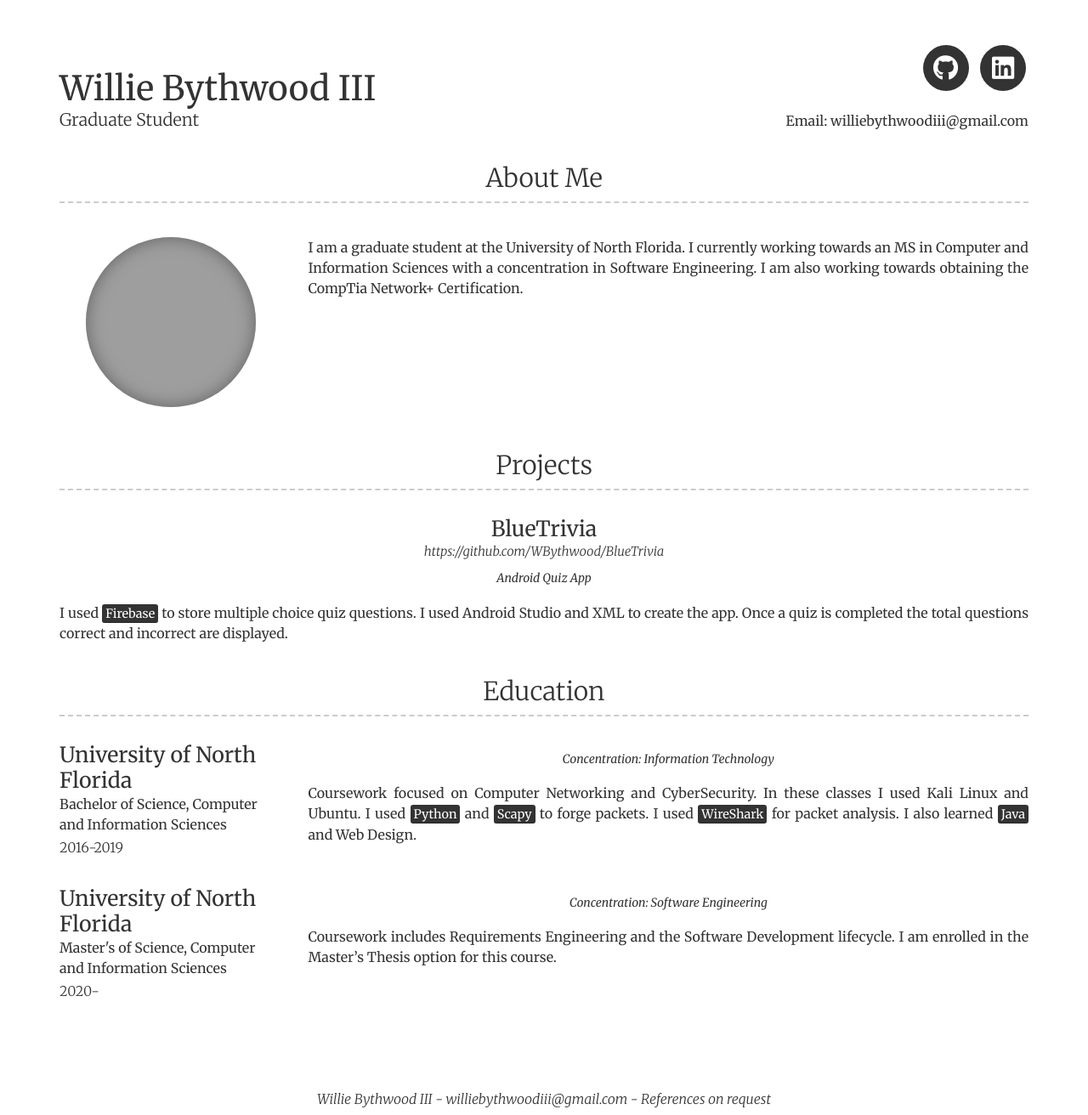
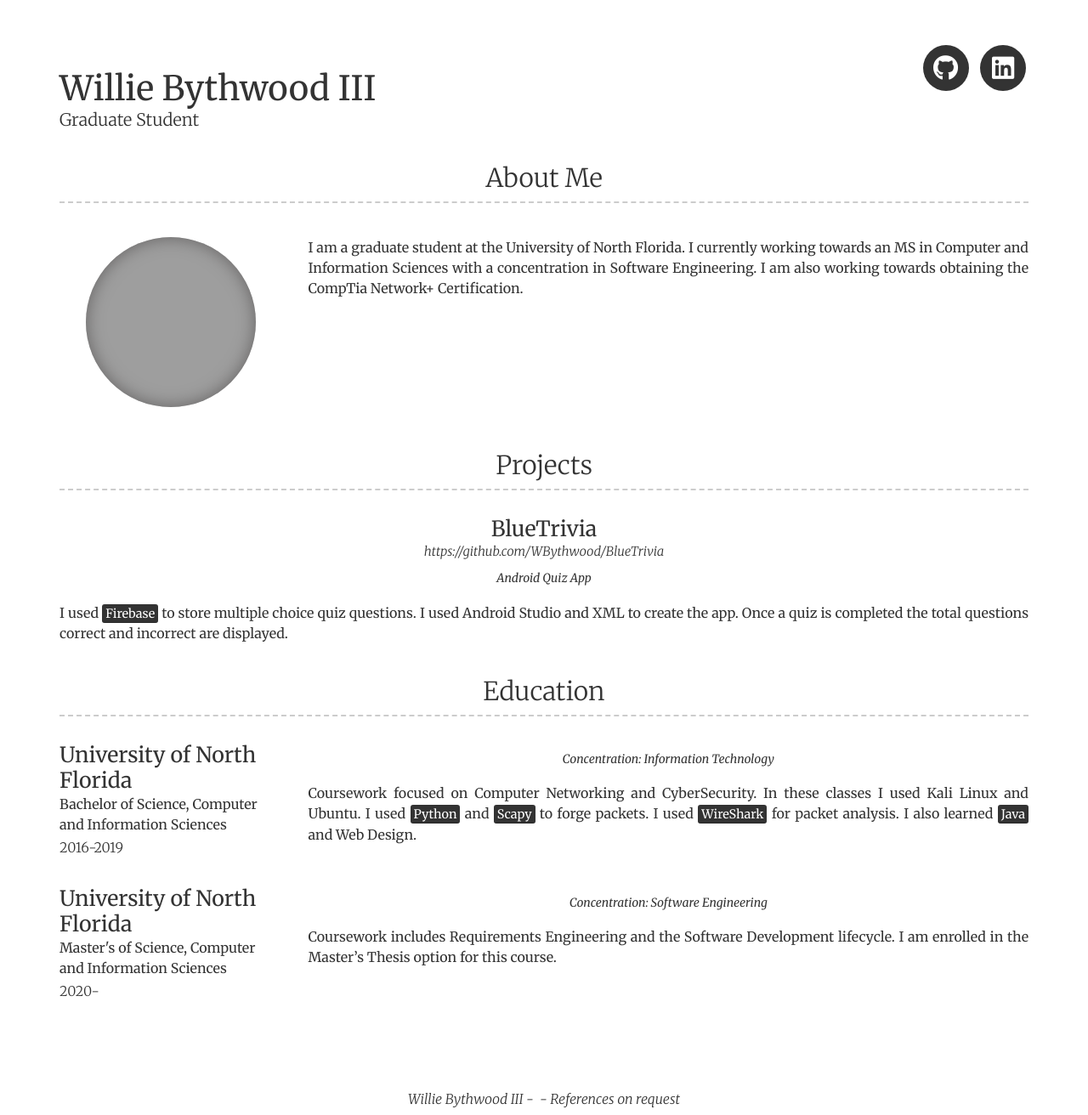
Before and after one commit to WBythwood/WBythwood.github.io, a Jekyll site: the page built from index.md, in a window 1280 px wide. Shown: the whole page at 85% size. Built offline with Jekyll 4.4.1, drawn with Linux system fonts in a browser that asks for light colours; nearby versions of some CDN libraries; grey boxes are pictures that could not be loaded.

Commit message:
Update _config.yml

```diff
--- a/_config.yml
+++ b/_config.yml
@@ -5,7 +5,7 @@ repository: Git repository where your resume will be hosted, only required if yo
 # Personal info
 name: Willie Bythwood III
 title: Graduate Student
-email: williebythwoodiii@gmail.com
+email:
 phone:
 website:
 
```
